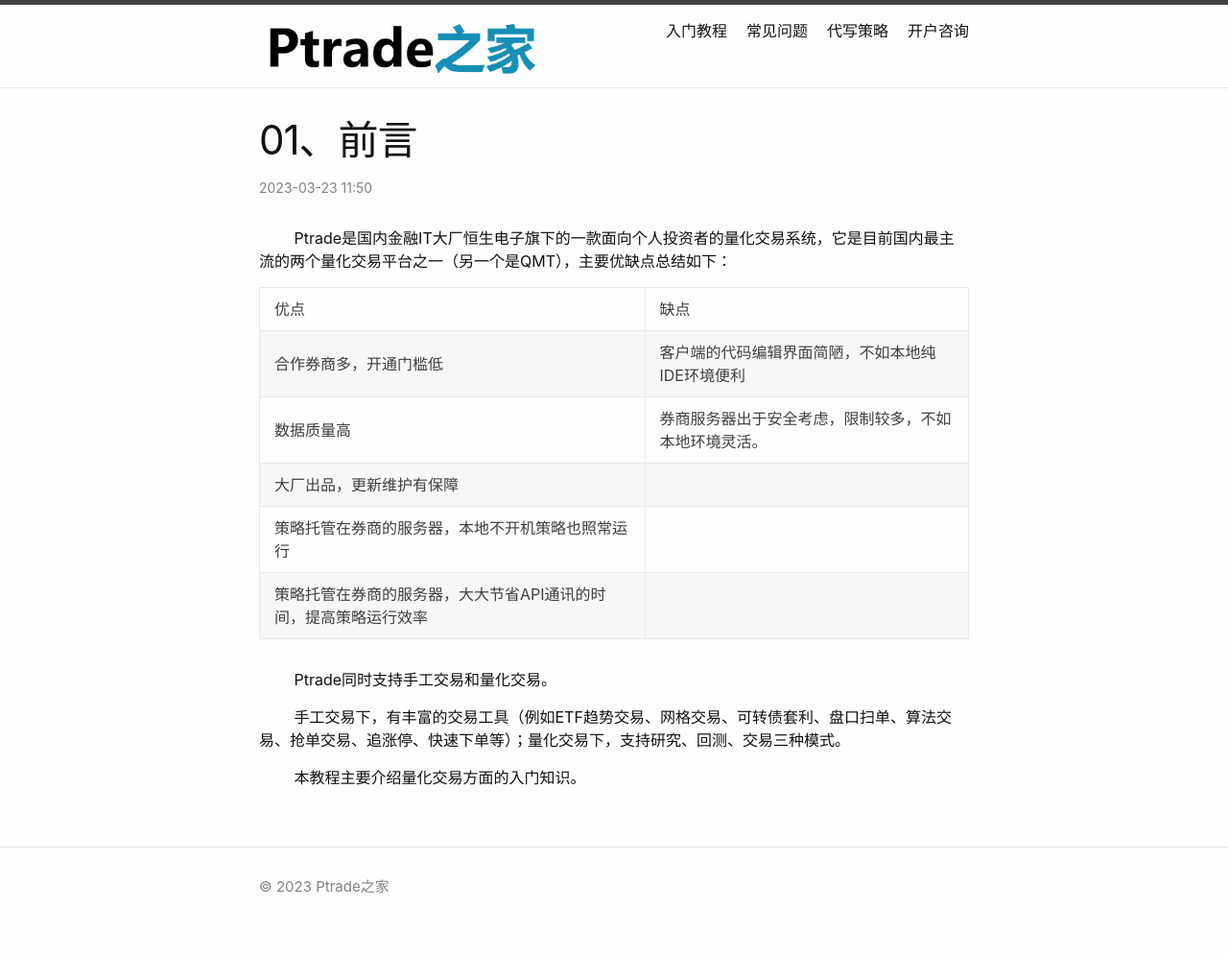
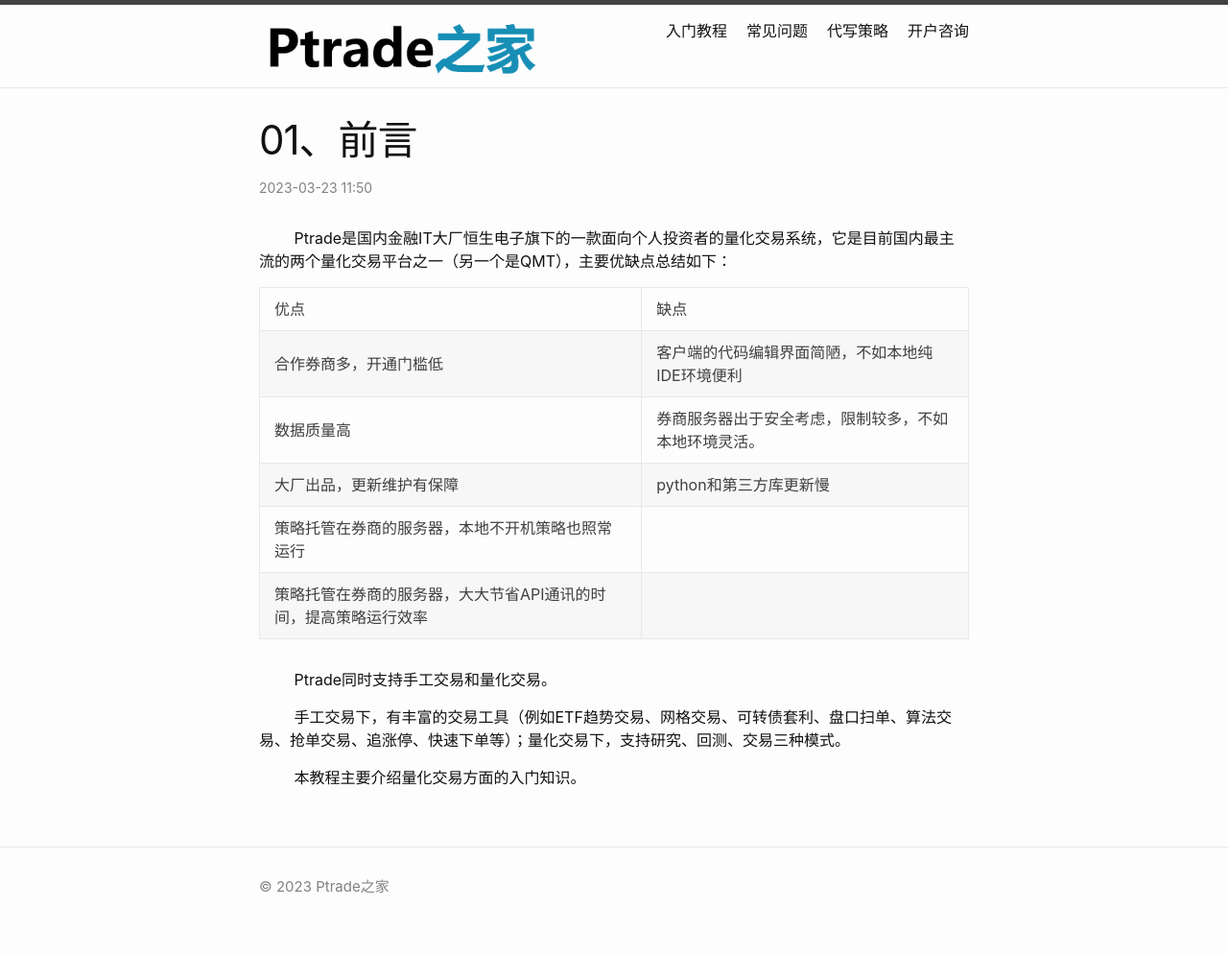
Before and after one commit to simvson/site, a Jekyll site: the page built from _posts/2023-03-23-01-preface.md, in a window 1280 px wide. Shown: the whole page at 96% size. Built offline with Jekyll 4.4.1, drawn with Linux system fonts in a browser that asks for light colours.

Commit message:
Update 2023-03-23-01-preface.md

```diff
--- a/_posts/2023-03-23-01-preface.md
+++ b/_posts/2023-03-23-01-preface.md
@@ -9,7 +9,7 @@
 &emsp; &emsp;Ptrade是国内金融IT大厂恒生电子旗下的一款面向个人投资者的量化交易系统，它是目前国内最主流的两个量化交易平台之一（另一个是QMT），主要优缺点总结如下：
 
 
-<figure class="wp-block-table"><table><tbody><tr><td>优点</td><td>缺点</td></tr><tr><td>合作券商多，开通门槛低</td><td>客户端的代码编辑界面简陋，不如本地纯IDE环境便利</td></tr><tr><td>数据质量高</td><td>券商服务器出于安全考虑，限制较多，不如本地环境灵活。</td></tr><tr><td>大厂出品，更新维护有保障</td><td></td></tr><tr><td>策略托管在券商的服务器，本地不开机策略也照常运行</td><td></td></tr><tr><td>策略托管在券商的服务器，大大节省API通讯的时间，提高策略运行效率</td><td></td></tr></tbody></table></figure>
+<figure class="wp-block-table"><table><tbody><tr><td>优点</td><td>缺点</td></tr><tr><td>合作券商多，开通门槛低</td><td>客户端的代码编辑界面简陋，不如本地纯IDE环境便利</td></tr><tr><td>数据质量高</td><td>券商服务器出于安全考虑，限制较多，不如本地环境灵活。</td></tr><tr><td>大厂出品，更新维护有保障</td><td>python和第三方库更新慢</td></tr><tr><td>策略托管在券商的服务器，本地不开机策略也照常运行</td><td></td></tr><tr><td>策略托管在券商的服务器，大大节省API通讯的时间，提高策略运行效率</td><td></td></tr></tbody></table></figure>
 
 &emsp; &emsp;Ptrade同时支持手工交易和量化交易。
 
```
